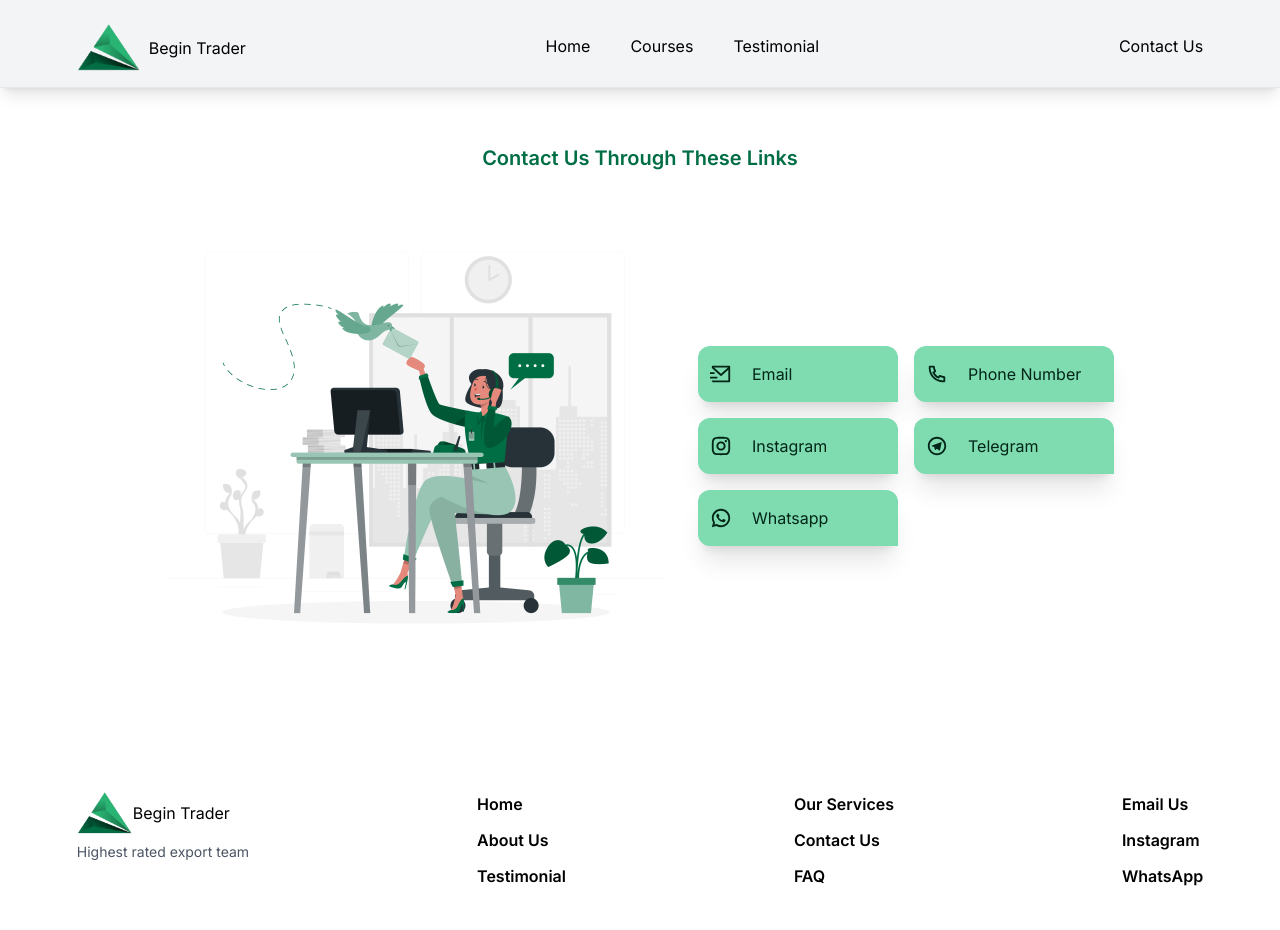
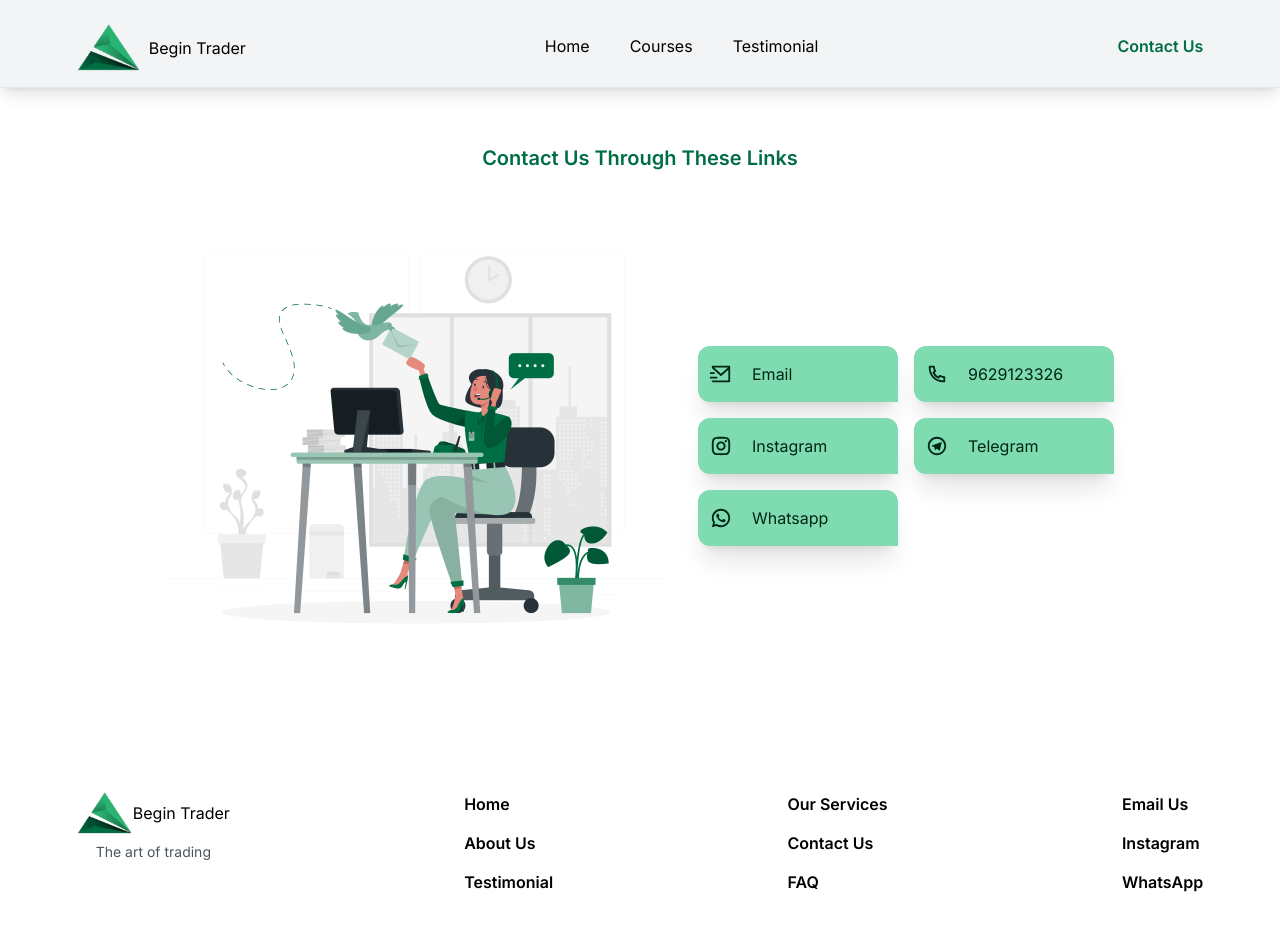
Before and after one commit to Paddyislw/begin-trader, a Next.js app: page /contactUs in a window 1280 px wide. Shown: the top 930 px of the page. Built offline with nearby package versions, Linux system fonts and the light colour scheme.

Commit message:
some minor change

```diff
--- a/app/contactUs/page.js
+++ b/app/contactUs/page.js
@@ -1,3 +1,4 @@
+"use client";
 import Navbar from "@/global/Navbar";
 import { layout } from "@/utils/Classnames";
 import ContactUsImg from "../../mocks/ContactUs.png";
@@ -8,8 +9,10 @@ import email from "../../utils/svg/email.svg";
 import call from "../../utils/svg/call.svg";
 import telegram from "../../utils/svg/telegram.svg";
 import instagram from "../../utils/svg/instagram.svg";
+import { useInView } from "react-intersection-observer";
 
 const ContactUs = () => {
+  const { ref, inView } = useInView({ triggerOnce: true, threshold: 0.2 });
   return (
     <>
       <Navbar
@@ -21,22 +24,29 @@ const ContactUs = () => {
         <p className="text-center mb-6 text-xl font-semibold text-primary mt-14">
           Contact Us Through These Links
         </p>
-        <div className="flex items-center justify-center space-x-8 sm:flex-col sm:space-x-0">
+        <div
+          ref={ref}
+          className="flex items-center justify-center space-x-8 sm:flex-col sm:space-x-0"
+        >
           <Image
             src={ContactUsImg}
-            className="w-[500px] lg: lg:w-[400px] md:w-[300px] sm:w-[400px]"
+            className={`w-[500px] lg: lg:w-[400px] md:w-[300px] sm:w-[400px]  ${
+              inView ? "animate-pop-in-down leafBox-1" : "notVisible"
+            }`}
           />
           <div className="grid grid-cols-2 justify-items-center gap-4 text-primaryDark">
             {ContactUsData.map((item) => (
-              <div
+              <a
                 key={item.title}
-                className={
-                  "bg-primaryLight w-[200px] text-center py-4 rounded-t-xl rounded-bl-xl flex justify-center space-x-2 shadow-xl cursor-pointer mb:w-[160px] mb:text-sm mb:space-x-0"
-                }
+                className={`bg-primaryLight w-[200px] text-center py-4 rounded-t-xl rounded-bl-xl flex justify-center space-x-2 shadow-xl cursor-pointer mb:w-[160px] mb:text-sm mb:space-x-0 ${
+                  inView ? item.className : "notVisible"
+                }`}
+                href={item.link}
+                target="_blank"
               >
                 <Image src={item.icon} className="w-[22px] mx-3" />
                 <p className="grow text-left ">{item.title}</p>
-              </div>
+              </a>
             ))}
           </div>
         </div>
@@ -46,11 +56,36 @@ const ContactUs = () => {
 };
 
 export const ContactUsData = [
-  { title: "Email", icon: email },
-  { title: "Phone Number", icon: call },
-  { title: "Instagram", icon: instagram },
-  { title: "Telegram", icon: telegram },
-  { title: "Whatsapp", icon: whatsApp },
+  {
+    title: "Email",
+    icon: email,
+    link: "mailto:begintraderr@gmail.com",
+    className: "animate-pop-in-down leafBox-2",
+  },
+  {
+    title: "9629123326",
+    icon: call,
+    link: "",
+    className: "animate-pop-in-down leafBox-3",
+  },
+  {
+    title: "Instagram",
+    icon: instagram,
+    link: "https://instagram.com/begin_trader?igshid=MmU2YjMzNjRlOQ==",
+    className: "animate-pop-in-down leafBox-4",
+  },
+  {
+    title: "Telegram",
+    icon: telegram,
+    link: "https://telegram.me/begin_trader",
+    className: "animate-pop-in-down leafBox-5",
+  },
+  {
+    title: "Whatsapp",
+    icon: whatsApp,
+    link: "https://api.whatsapp.com/send?phone=9629123326",
+    className: "animate-pop-in-down leafBox-6",
+  },
 ];
 
 export default ContactUs;
--- a/app/globals.css
+++ b/app/globals.css
@@ -1,7 +1,6 @@
 @import "tailwindcss/base";
 @import "tailwindcss/components";
 @import "tailwindcss/utilities";
-
 
 /* .rounded-table {
   border-collapse: separate;
@@ -17,6 +16,25 @@
 .rounded-table th {
   background-color: #f2f2f2;
 } */
+
+/* ^ Animate Dropdown  */
+.dropdown-content {
+  display: block;
+  animation: fadeInDown 0.5s ;
+  transform-origin: top center;
+}
+
+@keyframes fadeInDown {
+  from {
+    opacity: 0;
+    transform: translateY(-10px) scaleY(0.9);
+  }
+  to {
+    opacity: 1;
+    transform: translateY(0) scaleY(1);
+  }
+}
+
 
 /* ^ Animation Pop in ^ */
 
@@ -99,8 +117,7 @@
     transform: none;
   }
 }
-
-
+/* ^ Animation Bottom Sliding Bar^ */
 .navBtn::after {
   content: "";
   width: 100%;
@@ -173,6 +190,11 @@
   animation-delay: 1.4s;
 }
 
+.leafBox-6 {
+  -webkit-animation-delay: 1.6s;
+  animation-delay: 1.6s;
+}
+
 .isVisible {
   opacity: 1;
 }
--- a/app/layout.js
+++ b/app/layout.js
@@ -13,7 +13,7 @@ export const metadata = {
 export default function RootLayout({ children }) {
   return (
     <html lang="en">
-      <body className={inter.className}>
+      <body className={`${inter.className}`}>
         {/* <Navbar /> */}
         {children}
         <Footer />
--- a/components/Homepage/HeroSection.jsx
+++ b/components/Homepage/HeroSection.jsx
@@ -3,6 +3,7 @@ import Image from "next/image";
 import React from "react";
 import Hero2 from "../../utils/images/Hero2.png";
 import { layout } from "@/utils/Classnames";
+import whatsApp from "../../utils/svg/whatsAppWhite.svg";
 
 const HeroSection = () => {
   return (
@@ -25,9 +26,14 @@ const HeroSection = () => {
             transformative journey with you, guiding you every step of the way
             on your path to becoming a successful trader.
           </p>
-          <button className="py-2 px-4 border rounded-lg flex mb:mx-auto animate-pop-in hero-btn hover:scale-105">
-            Get Started Today
-          </button>
+          <a
+            className="py-2 px-4 border rounded-lg flex mb:mx-auto animate-pop-in hero-btn hover:scale-105 w-fit space-x-2"
+            href="https://api.whatsapp.com/send?phone=9629123326"
+            target="_blank"
+          >
+            <Image src={whatsApp} className="text-white" />
+            <p>Get Started Today</p>
+          </a>
         </div>
         <Image
           src={Hero2}
--- a/components/Homepage/TestimonialSection.jsx
+++ b/components/Homepage/TestimonialSection.jsx
@@ -5,6 +5,7 @@ import Image from "next/image";
 import React from "react";
 import testimonial from "../../mocks/testimonial.png";
 import { useInView } from "react-intersection-observer";
+import Link from "next/link";
 
 const TestimonialSection = () => {
   const { ref, inView } = useInView({ triggerOnce: true, threshold: 0.2 });
@@ -45,13 +46,14 @@ const TestimonialSection = () => {
           volatile stock, and it hit the target price exactly as you predicted.
           I managed to book a 20% profit within a short timeframe. Thank you! ❞
         </p>
-        <button
-          className={`text-gray-300 bg-primaryDark px-4 py-2 rounded-lg ${
+        <Link
+          className={`text-gray-300 block w-fit bg-primaryDark px-4 py-2 rounded-lg ${
             inView ? "animate-pop-in-down leafBox-4" : "notVisible"
           }`}
+          href={'/testimonial'}
         >
           Testimonials
-        </button>
+        </Link>
       </div>
       <div className="flex">
         <Image
--- a/global/Footer.jsx
+++ b/global/Footer.jsx
@@ -3,30 +3,31 @@ import React from "react";
 import logo from "../utils/icons/logowithoutname.png";
 import Image from "next/image";
 
+
 const Footer = () => {
   return (
-    <div className={`${layout} flex justify-between py-24 sm:grid sm:grid-cols-2 sm:justify-items-center sm: gap-4`}>
+    <div className={`${layout} flex justify-between py-24 sm:grid sm:grid-cols-2 sm:justify-items-center sm: gap-4 `}>
       <div>
         <div className="flex items-center mb-2">
           <Image src={logo} className="w-14 mb:w-10" />
           <p className="mb:text-sm">Begin Trader</p>
         </div>
-        <p className="text-gray-600 text-sm mb:text-xs mb:text-center">Highest rated <br className="hidden mb:block"/> export team</p>
+        <p className="text-gray-600 text-sm mb:text-xs text-center">The art<br className="hidden mb:block"/> of trading</p>
       </div>
       <div className="font-semibold space-y-3 mb:text-sm">
-        <p>Home</p>
-        <p>About Us</p>
-        <p>Testimonial</p>
+        <p className="cursor-pointer  navBtnGreen">Home</p>
+        <p className="cursor-pointer  navBtnGreen">About Us</p>
+        <p className="cursor-pointer  navBtnGreen">Testimonial</p>
       </div>
       <div className="font-semibold space-y-3 mb:text-sm">
-        <p>Our Services</p>
-        <p>Contact Us</p>
-        <p>FAQ</p>
+        <p className="cursor-pointer  navBtnGreen">Our Services</p>
+        <p className="cursor-pointer  navBtnGreen">Contact Us</p>
+        <p className="cursor-pointer  navBtnGreen">FAQ</p>
       </div>
       <div className="font-semibold space-y-3 mb:text-sm">
-        <p>Email Us</p>
-        <p>Instagram</p>
-        <p>WhatsApp</p>
+        <p className="cursor-pointer  navBtnGreen">Email Us</p>
+        <p className="cursor-pointer  navBtnGreen">Instagram</p>
+        <p className="cursor-pointer  navBtnGreen">WhatsApp</p>
       </div>
     </div>
   );
--- a/global/Navbar.jsx
+++ b/global/Navbar.jsx
@@ -1,12 +1,15 @@
-'use client'
+"use client";
 import Link from "next/link";
 import Logo from "../utils/icons/logowithoutname.png";
 import Image from "next/image";
-import {usePathname  } from 'next/navigation'
+import menu from "../utils/svg/menu.svg";
+import { useState } from "react";
+import { usePathname } from "next/navigation";
 
 const Navbar = ({ color = "white", className, navType = "navBtn" }) => {
-  const path = usePathname ()
-
+  const path = usePathname();
+  const [showDropDown, setShowDropDown] = useState(false);
+  console.log("path", path);
   return (
     <div
       className={`flex text-[${color}] items-center justify-between ${className}`}
@@ -19,19 +22,66 @@ const Navbar = ({ color = "white", className, navType = "navBtn" }) => {
       </Link>
       <div className="flex space-x-10 sm:hidden">
         <Link href={"/"}>
-          <p className={`cursor-pointer ${navType}`}>Home</p>
+          <p
+            className={`cursor-pointer ${navType} ${
+              path === "/" && "text-primaryDark font-semibold"
+            }`}
+          >
+            Home
+          </p>
         </Link>
         <Link href={"/courses"}>
-          <p className={`cursor-pointer ${navType}`}>Courses</p>
+          <p
+            className={`cursor-pointer ${navType} ${
+              path === "/courses" && "text-primary font-semibold"
+            }`}
+          >
+            Courses
+          </p>
         </Link>
         <Link href={"/testimonial"}>
-          <button className={`cursor-pointer ${navType}`}>Testimonial</button>
+          <button
+            className={`cursor-pointer ${navType} ${
+              path === "/testimonial" && "text-primary font-semibold"
+            }`}
+          >
+            Testimonial
+          </button>
         </Link>
       </div>
       <div className="sm:hidden">
         <Link href={"/contactUs"}>
-          <button className={`${navType}`}>Contact Us</button>{" "}
+          <button
+            className={`${navType} ${
+              path === "/contactUs" && "text-primary font-semibold"
+            }`}
+          >
+            Contact Us
+          </button>{" "}
         </Link>
+      </div>
+      <div className="hidden sm:block relative">
+        <Image
+          src={menu}
+          className="w-6"
+          onClick={() => setShowDropDown((prev) => !prev)}
+        />
+        {showDropDown && (
+          <div className="absolute right-0 border border-primary py-2 px-8 space-y-2 rounded-lg bg-primary shadow-xl mt-1 z-10 dropdown-content">
+            <Link href={"/"}>
+              <p className="py-2">Home</p>
+            </Link>
+            <Link href={"/courses"}>
+              <p className="py-2">Courses</p>
+            </Link>
+            <Link href={"/testimonial"}>
+              <p className="py-2">Testimonial</p>
+            </Link>
+            <Link href={"/contactUs"}>
+              <p className="py-2">Contact Us</p>
+            </Link>
+          </div>
+        )}
       </div>
     </div>
   );
```
Also changed, not shown: utils/svg/menu.svg (added), utils/svg/whatsAppWhite.svg (added).
